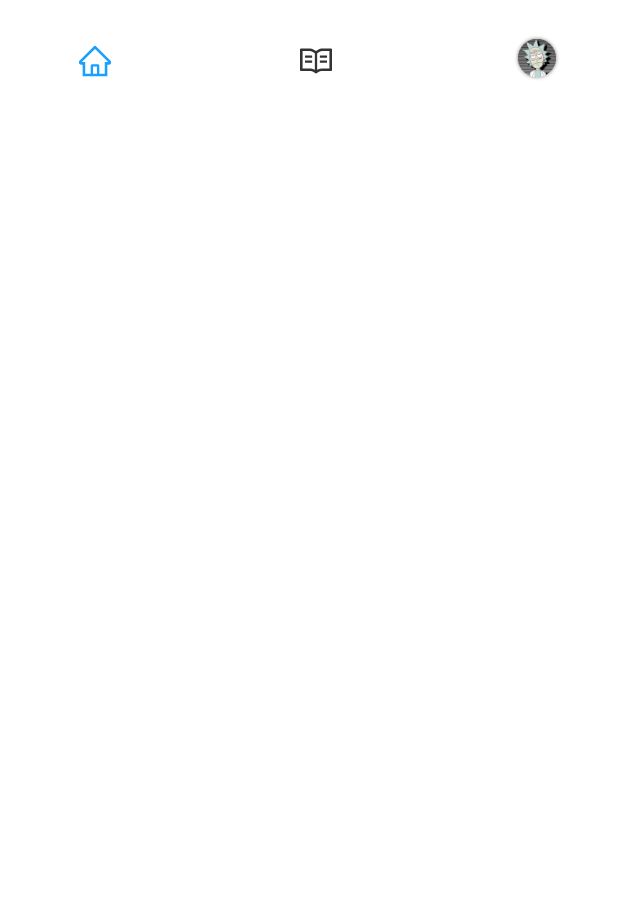
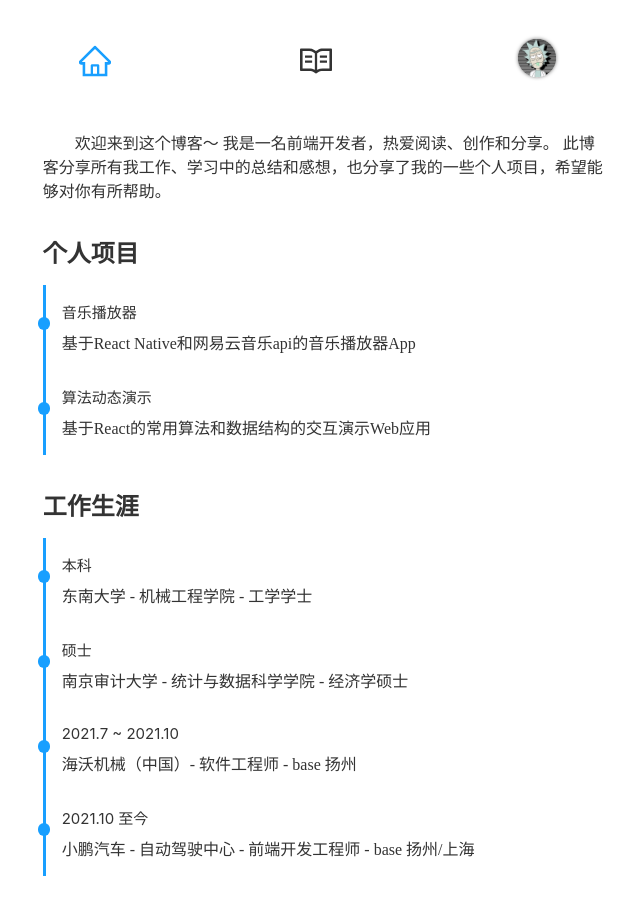
Before and after one commit to kqhasaki/kqhasaki.github.io, a Gatsby site: page / in a window 1280 px wide. Shown: the whole page, without its empty margins (316-956 px from the left). Before the commit the page ends 800 px from the top, so only its background shows below. Built offline with nearby package versions, Linux system fonts and the light colour scheme; Gatsby itself is replaced by a stand-in of ours; some packages are replaced by stand-ins of ours; a web font is replaced by a local one.

Commit message:
feat(blog): 添加了首页展示

```diff
--- a/src/components/avatar-card/index.css
+++ b/src/components/avatar-card/index.css
@@ -2,7 +2,7 @@
   display: flex;
   flex-direction: row;
   align-items: center;
-  justify-content: flex-start;
+  justify-content: flex-end;
   font-size: 1.2rem;
 }
 
--- a/src/components/avatar-card/index.js
+++ b/src/components/avatar-card/index.js
@@ -1,34 +1,45 @@
-import React from 'react'
+import React, { useContext } from 'react'
 import avatar from '../../images/avatar.png'
 import { GithubOutlined } from '@ant-design/icons'
+import { languageContext } from '../base-layout'
 import './index.css'
 
+const SELF_INTROS = {
+  Chinese: [
+    `我是一名前端开发者，在这个博客你会看到一些关于前端技术的总结和学习记录。
+    当然，也有涉及其他内容的文章。作为一个自学的开发人员，我绝大多数知识是从网络上习得，
+    我也很愿意将我总结与任何其他人分享。`,
+    `工作之余我也会间断地编写一些我感兴趣的项目、阅读、旅行和绘画，这里也将会更新更多我的项目和作品。
+    如果力所能及，我也很愿意加入任何有趣的开源项目。`,
+  ],
+  English: [
+    `I'm a front-end engineer who works mainly with JavaScript and React. I
+    also enjoy writing and building my own apps. I learnt most of my skills
+    from the Web, and I would like to share everything I know with people
+    who want to learn Web development. `,
+    `I currently work in GIS industry, most of my work is related to map
+    tools. But I am developing some interesting apps at leisure. Welcome to
+    join my project or invite me to your project at any time.`,
+  ],
+}
+
 export default function AvatarCard() {
+  const language = useContext(languageContext)
+
   return (
     <main>
       <div className="avatar">
         <img src={avatar} alt="avatar" />
       </div>
       <h2 style={{ textAlign: 'center' }}>Hey, I'm Louis K.</h2>
+      {SELF_INTROS[language].map((content, idx) => (
+        <p key={idx}>{content}</p>
+      ))}
       <div className="personal-links">
         <a href="https://github.com/kqhasaki" target="_blank" rel="noreferrer">
           <GithubOutlined />
         </a>
       </div>
-      <p>
-        {/* I'm a software engineer and writer who works with JavaScript, Go, AWS
-        and a pen. Working for early stage startups and corporations like the
-        Financial Times taught me a lot about building software. */}
-        I'm a front-end engineer who works mainly with JavaScript and React. I
-        also enjoy writing and building my own apps. I learnt most of my skills
-        from the Web, and I would like to share everything I know with people
-        who want to learn Web development.
-      </p>
-      <p>
-        I currently work in GIS industry, most of my work is related to map
-        tools. But I am developing some interesting apps at leisure. Welcome to
-        join my project or invite me to your project at any time.
-      </p>
     </main>
   )
 }
--- a/src/components/base-layout/index.js
+++ b/src/components/base-layout/index.js
@@ -8,6 +8,8 @@ import avatar from '../../images/avatar.png'
 import { motion } from 'framer-motion'
 import { defineCustomElements as deckDeckGoHighlightElement } from '@deckdeckgo/highlight-code/dist/loader'
 deckDeckGoHighlightElement()
+
+export const languageContext = React.createContext('Chinese')
 
 export default function BaseLayout({ children, pageTitle }) {
   const { title } = useStaticQuery(graphql`
@@ -20,8 +22,10 @@ export default function BaseLayout({ children, pageTitle }) {
     }
   `).site.siteMetadata
   const [profileModalVisible, setProfileModalVisible] = useState(false)
+  const [language, setLanguage] = useState('Chinese')
 
   return (
+    <languageContext.Provider value={language}>
       <div className="base-wrapper">
         <title>
           {pageTitle && `${pageTitle} |`}
@@ -33,7 +37,11 @@ export default function BaseLayout({ children, pageTitle }) {
               <HomeOutlined />
             </motion.div>
           </Link>
-        <Link to="/articles" className="nav-link" activeClassName="link-active">
+          <Link
+            to="/articles"
+            className="nav-link"
+            activeClassName="link-active"
+          >
             <motion.div whileHover={{ scale: 1.2 }}>
               <ReadOutlined />
             </motion.div>
@@ -58,5 +66,6 @@ export default function BaseLayout({ children, pageTitle }) {
         </Modal>
         <main>{children}</main>
       </div>
+    </languageContext.Provider>
   )
 }
--- a/src/components/index.js
+++ b/src/components/index.js
@@ -1,4 +1,6 @@
 import Modal from './modal'
 import PostCard from './post-card'
+import ItemList from './item-list'
+import BaseLayout from './base-layout'
 
-export { Modal, PostCard }
+export { Modal, PostCard, ItemList, BaseLayout }
--- /dev/null
+++ b/src/components/item-list/index.css
@@ -0,0 +1,46 @@
+.item-list {
+  display: flex;
+  flex-direction: column;
+  align-items: center;
+  justify-content: center;
+  border-left: 3px solid var(--blue);
+  margin: 0 auto 0 auto;
+}
+
+.item-list .item {
+  margin: 0;
+  padding: 1rem;
+  width: 100%;
+  position: relative;
+}
+
+.item::before {
+  transition: 400ms;
+  background-color: var(--blue);
+  height: 0.8rem;
+  width: 0.8rem;
+  border-radius: 50%;
+  content: '';
+  position: absolute;
+  left: -0.5rem;
+  top: 2rem;
+}
+
+.item:hover::before {
+  transform: scale(1.3);
+}
+
+.item-list .item-label {
+  font-size: 15px;
+  font-family: -apple-system, BlinkMacSystemFont, 'Segoe UI', Roboto, Oxygen,
+    Ubuntu, Cantarell, 'Open Sans', 'Helvetica Neue', sans-serif;
+}
+
+.item-list .item-content {
+  padding-top: 0.5rem;
+}
+
+.homepage-title {
+  margin: 2rem 0 1rem 0;
+  font-weight: bold;
+}
--- /dev/null
+++ b/src/components/item-list/index.js
@@ -0,0 +1,16 @@
+import React from 'react'
+import './index.css'
+
+export default function ItemList({ items }) {
+  return (
+    <div className="item-list">
+      {Array.isArray(items) &&
+        items.map(({ content, label }, idx) => (
+          <div className="item" key={idx}>
+            <div className="item-label">{label}</div>
+            <div className="item-content">{content}</div>
+          </div>
+        ))}
+    </div>
+  )
+}
--- a/src/pages/index.js
+++ b/src/pages/index.js
@@ -1,6 +1,75 @@
-import React from 'react'
-import BaseLayout from '../components/base-layout'
+import React, { useContext } from 'react'
+import { ItemList, BaseLayout } from '../components'
+import { languageContext } from '../components/base-layout'
+import { motion } from 'framer-motion'
+import '../components/base-layout/index.css'
+
+const CAREER = {
+  Chinese: [
+    {
+      label: '本科',
+      content: '东南大学 - 机械工程学院 - 工学学士',
+    },
+    {
+      label: '硕士',
+      content: '南京审计大学 - 统计与数据科学学院 - 经济学硕士',
+    },
+    {
+      label: '2021.7 ~ 2021.10',
+      content: '海沃机械（中国）- 软件工程师 - base 扬州',
+    },
+    {
+      label: '2021.10 至今',
+      content: '小鹏汽车 - 自动驾驶中心 - 前端开发工程师 - base 扬州/上海',
+    },
+  ],
+  English: [
+    {
+      label: '2021.10 ~ Now',
+      content: 'XP motor - front-end engineer',
+    },
+  ],
+}
+
+const PROJECTS = {
+  Chinese: [
+    {
+      label: '音乐播放器',
+      content: '基于React Native和网易云音乐api的音乐播放器App',
+    },
+    {
+      label: '算法动态演示',
+      content: '基于React的常用算法和数据结构的交互演示Web应用',
+    },
+  ],
+  English: [],
+}
+
+const blogDesc = {
+  Chinese: {
+    title: 'baseDesc',
+    content: `欢迎来到这个博客～ 我是一名前端开发者，热爱阅读、创作和分享。
+        此博客分享所有我工作、学习中的总结和感想，也分享了我的一些个人项目，希望能够对你有所帮助。`,
+  },
+  English: {},
+}
 
 export default function IndexView() {
-  return <BaseLayout></BaseLayout>
+  const language = useContext(languageContext)
+
+  return (
+    <BaseLayout>
+      <motion.div
+        style={{ width: '85%', margin: '0 auto 0 auto' }}
+        initial={{ x: -100, opacity: 0 }}
+        animate={{ x: 0, opacity: 1 }}
+      >
+        <p style={{ textIndent: '2rem' }}>{blogDesc[language].content}</p>
+        <h2 className="homepage-title">个人项目</h2>
+        <ItemList items={PROJECTS[language]} />
+        <h2 className="homepage-title">工作生涯</h2>
+        <ItemList items={CAREER[language]} />
+      </motion.div>
+    </BaseLayout>
+  )
 }
```
Also changed, not shown: src/components/base-layout/index.css (line endings or trailing spaces). Lines whose indentation alone changed are shown as unchanged.
